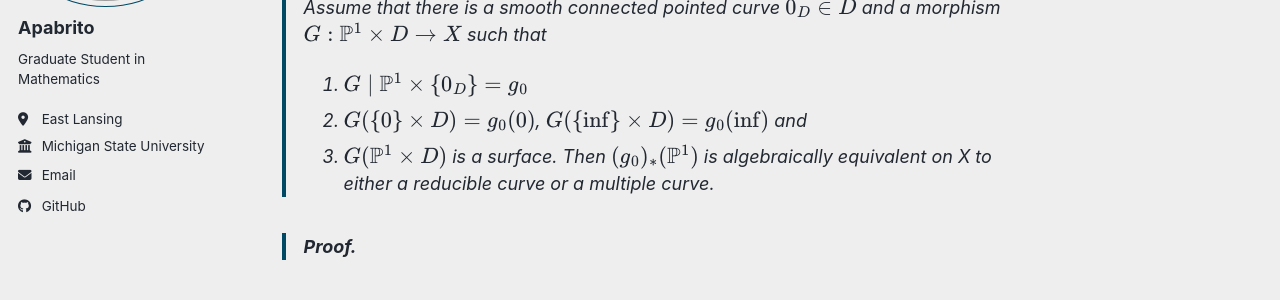
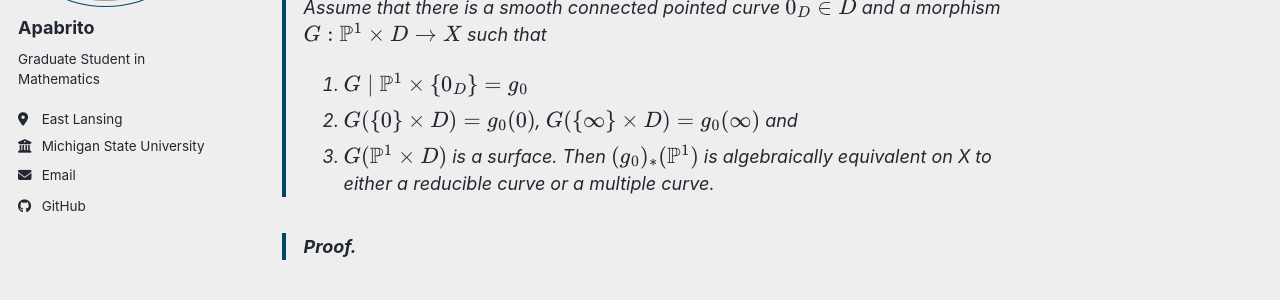
Before and after one commit to apabrito1/apabrito1.github.io, a Jekyll site: the page built from _posts/2012-08-14-blog-post-1.md, in a window 1280 px wide and 900 px high, scrolled down 3630 px. Shown: the part 226-526 px from the top of the window. Built offline with Jekyll 4.4.1, drawn with Linux system fonts in a browser that asks for light colours; a script bundle is joined from its source files by our own code; library files that are not in the unit come from our copies.

Commit message:
Update 2012-08-14-blog-post-1.md

```diff
--- a/_posts/2012-08-14-blog-post-1.md
+++ b/_posts/2012-08-14-blog-post-1.md
@@ -55,7 +55,7 @@ Now let us come to the first bend-and-break theorem, which roughly says that if
 >**Bend-and-Break II.**
 > Let $X$ be a projetive variety and $g_0:\mathbb{P}^1\to X$ a curve. Assume that there is a smooth connected pointed curve $0_D\in D$ and a morphism $G:\mathbb{P}^1\times D\to X$ such that
 >1. $G\mid{\mathbb{P}^1\times \lbrace 0_D\rbrace}=g_0$
->2. $G(\lbrace 0\rbrace\times D)=g_0(0)$, $G(\lbrace \inf \rbrace\times D)=g_0(\inf)$ and
+>2. $G(\lbrace 0\rbrace\times D)=g_0(0)$, $G(\lbrace \infty \rbrace\times D)=g_0( \infty )$ and
 >3. $G(\mathbb{P}^1\times D)$ is a surface.
 > Then $(g_0)_ *(\mathbb{P}^1)$ is algebraically equivalent on X to either a reducible curve or a multiple curve.
 
```
